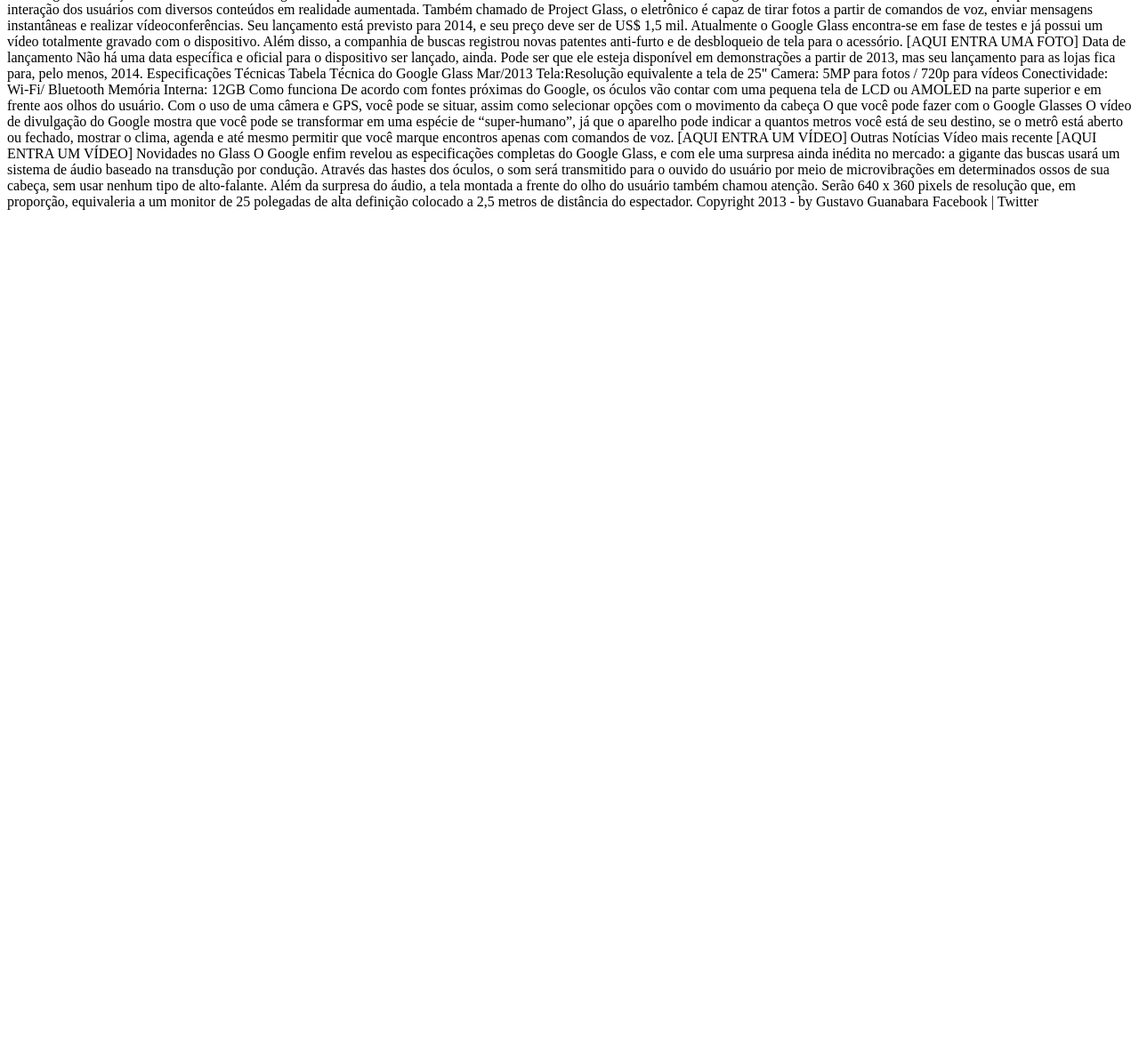
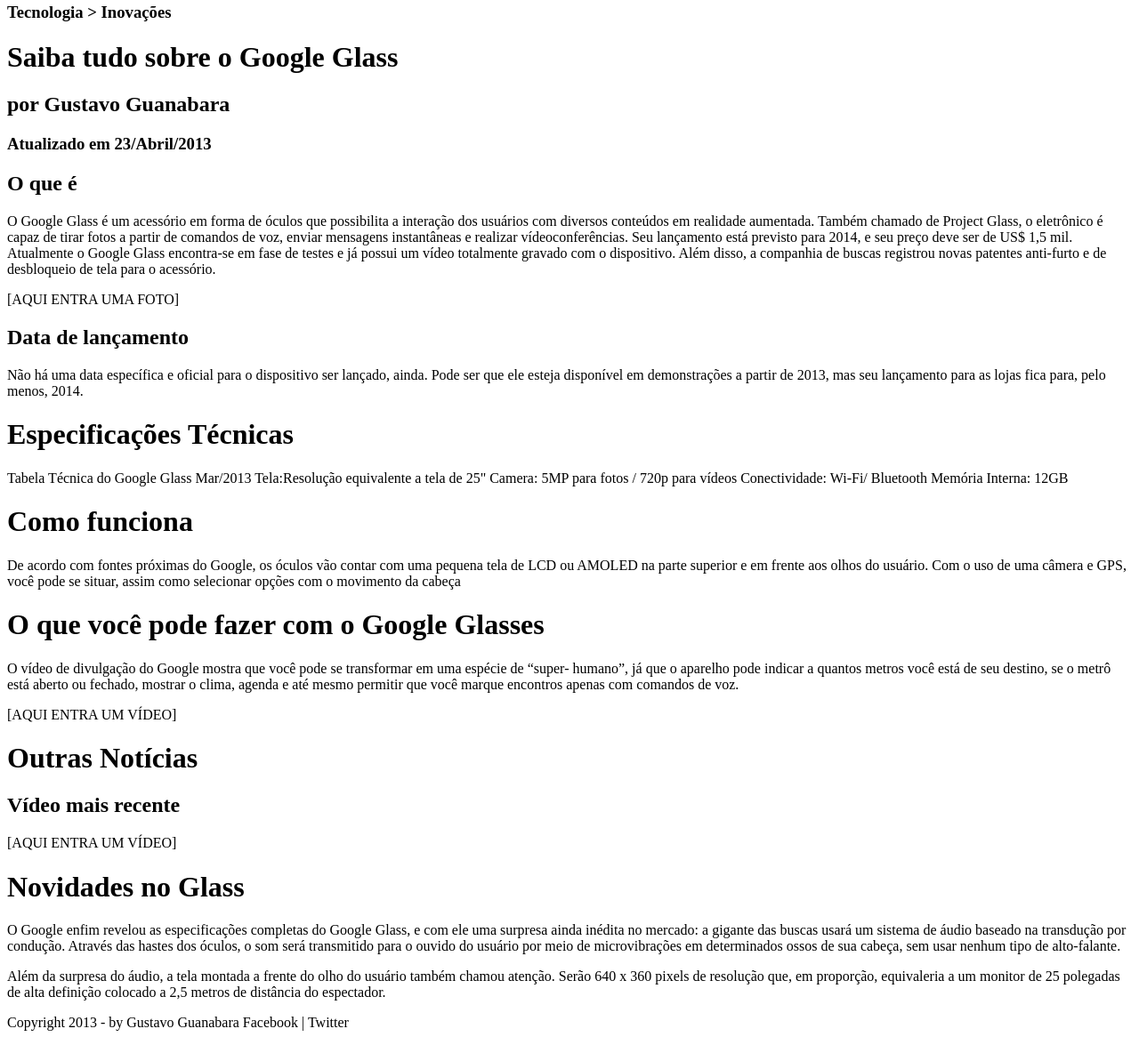
Before and after one commit to Miltonfragoso/CursoHTML5, a plain HTML site: page 2 - projeto-glass-html5/index.html in a window 1280 px wide. Shown: the part 268-1443 px from the top of the page at 89% size. Before the commit the page ends 800 px from the top, so only its background shows below. Drawn offline with Linux system fonts and the light colour scheme.

Commit message:
Parágrafos, quebras de linhas e simbolos especias.

```diff
--- a/2 - projeto-glass-html5/index.html
+++ b/2 - projeto-glass-html5/index.html
@@ -17,7 +17,6 @@
                 </h2>
             </hgroup>
 
-
             <img src="_imagens/glass-oculos-preto-peq.png">
 
             Menu Principal
@@ -28,21 +27,23 @@
             - Fale conosco
         </header>
 
+        <hgroup>
+            <h3>Tecnologia > Inovações</h3>
+            <h1>Saiba tudo sobre o Google Glass</h1>
+            <h2>por Gustavo Guanabara</h2>
+            <h3>Atualizado em 23/Abril/2013</h3>
+        </hgroup>
 
-        Tecnologia > Inovações
-        Saiba tudo sobre o Google Glass
-        por Gustavo Guanabara
-        Atualizado em 23/Abril/2013
 
-        O que é
-        O Google Glass é um acessório em forma de óculos que possibilita a interação dos usuários com diversos conteúdos em realidade aumentada. Também chamado de Project Glass, o eletrônico é capaz de tirar fotos a partir de comandos de voz, enviar mensagens instantâneas e realizar vídeoconferências. Seu lançamento está previsto para 2014, e seu preço deve ser de US$ 1,5 mil. Atualmente o Google Glass encontra-se em fase de testes e já possui um vídeo totalmente gravado com o dispositivo. Além disso, a companhia de buscas registrou novas patentes anti-furto e de desbloqueio de tela para o acessório.
+        <h2>O que é</h2>
+        <p>O Google Glass é um acessório em forma de óculos que possibilita a interação dos usuários com diversos conteúdos em realidade aumentada. Também chamado de Project Glass, o eletrônico é capaz de tirar fotos a partir de comandos de voz, enviar mensagens instantâneas e realizar vídeo&shy;confe&shy;rências. Seu lançamento está previsto para 2014, e seu preço deve ser de US$ 1,5 mil. Atualmente o Google Glass encontra-se em fase de testes e já possui um vídeo totalmente gravado com o dispositivo. Além disso, a companhia de buscas registrou novas patentes anti-furto e de desbloqueio de tela para o acessório.</p>
 
         [AQUI ENTRA UMA FOTO]
 
-        Data de lançamento
-        Não há uma data específica e oficial para o dispositivo ser lançado, ainda. Pode ser que ele esteja disponível em demonstrações a partir de 2013, mas seu lançamento para as lojas fica para, pelo menos, 2014.
+        <h2>Data de lançamento</h2>
+        <p>Não há uma data específica e oficial para o dispositivo ser lançado, ainda. Pode ser que ele esteja disponível em demonstrações a partir de 2013, mas seu lançamento para as lojas fica para, pelo menos, 2014.</p>
 
-        Especificações Técnicas
+        <h1>Especificações Técnicas</h1>
         Tabela Técnica do Google Glass Mar/2013
 
         Tela:Resolução equivalente a tela de 25"
@@ -50,26 +51,27 @@
         Conectividade: Wi-Fi/ Bluetooth
         Memória Interna: 12GB
 
-        Como funciona
-        De acordo com fontes próximas do Google, os óculos vão contar com uma pequena tela de LCD ou AMOLED na parte superior e em frente aos olhos do usuário. Com o uso de uma câmera e GPS, você pode se situar, assim como selecionar opções com o movimento da cabeça
+        <h1>Como funciona</h1>
+        <p>De acordo com fontes próximas do Google, os óculos vão contar com uma pequena tela de LCD ou AMOLED na parte superior e em frente aos olhos do usuário. Com o uso de uma câmera e GPS, você pode se situar, assim como selecionar opções com o movimento da cabeça</p>
 
-        O que você pode fazer com o Google Glasses
-        O vídeo de divulgação do Google mostra que você pode se transformar em uma espécie de “super-humano”, já que o aparelho pode indicar a quantos metros você está de seu destino, se o metrô está aberto ou fechado, mostrar o clima, agenda e até mesmo permitir que você marque encontros apenas com comandos de voz.
+        <h1>O que você pode fazer com o Google Glasses</h1>
+        <p>O vídeo de divulgação do Google mostra que você pode se transformar em uma espécie de “super-
+            <wbr/>humano”, já que o aparelho pode indicar a quantos metros você está de seu destino, se o metrô está aberto ou fechado, mostrar o clima, agenda e até mesmo permitir que você marque encontros apenas com comandos de voz.</p>
 
         [AQUI ENTRA UM VÍDEO]
 
-        Outras Notícias
-        Vídeo mais recente
+        <h1>Outras Notícias</h1>
+        <h2>Vídeo mais recente</h2>
 
         [AQUI ENTRA UM VÍDEO]
 
-        Novidades no Glass
-        O Google enfim revelou as especificações completas do Google Glass, e com ele uma surpresa ainda inédita no mercado: a gigante das buscas usará um sistema de áudio baseado na transdução por condução. Através das hastes dos óculos, o som será transmitido para o ouvido do usuário por meio de microvibrações em determinados ossos de sua cabeça, sem usar nenhum tipo de alto-falante.
+        <h1>Novidades no Glass</h1>
+        <p>O Google enfim revelou as especificações completas do Google Glass, e com ele uma surpresa ainda inédita no mercado: a gigante das buscas usará um sistema de áudio baseado na transdução por condução. Através das hastes dos óculos, o som será transmitido para o ouvido do usuário por meio de microvibrações em determinados ossos de sua cabeça, sem usar nenhum tipo de alto-falante.</p>
 
-        Além da surpresa do áudio, a tela montada a frente do olho do usuário também chamou atenção. Serão 640 x 360 pixels de resolução que, em proporção, equivaleria a um monitor de 25 polegadas de alta definição colocado a 2,5 metros de distância do espectador.
+        <p>Além da surpresa do áudio, a tela montada a frente do olho do usuário também chamou atenção. Serão 640 x 360 pixels de resolução que, em proporção, equivaleria a um monitor de 25 polegadas de alta definição colocado a 2,5 metros de distância do espectador.</p>
 
-        Copyright 2013 - by Gustavo Guanabara
-        Facebook | Twitter
+        <p>Copyright 2013 - by Gustavo Guanabara
+        Facebook | Twitter</p>
     </div>
 </body>
 </html>
```
